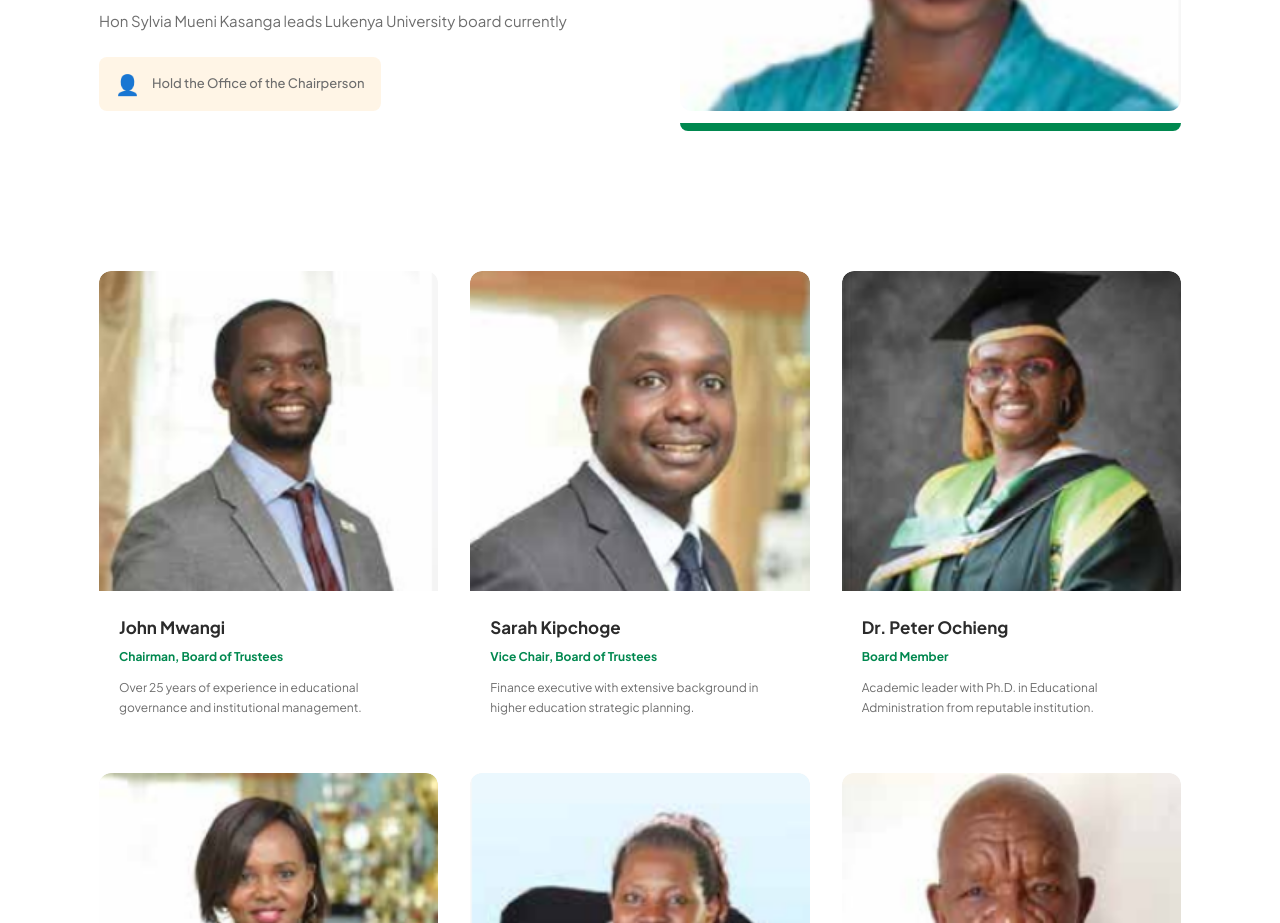
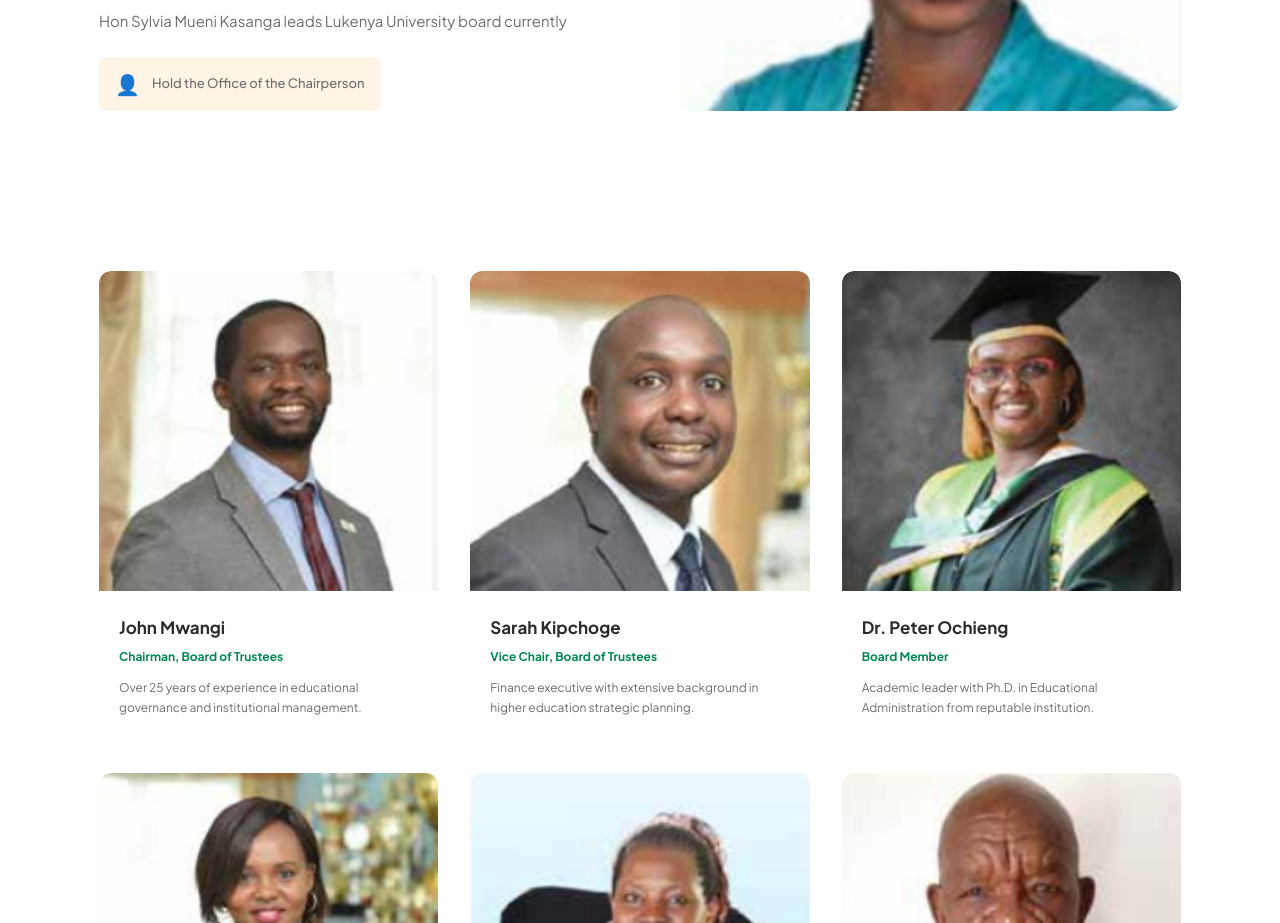
Before and after one commit to michaelmbugua-me/lukenya_uni, an Angular app: page /board-of-trustees in a window 1280 px wide. Shown: the part 2080-3003 px from the top of the page. Built offline with nearby package versions, Linux system fonts and the light colour scheme.

Commit message:
Working on the Board of Trustees Page

```diff
--- a/src/app/board-of-trustees/board-of-trustees.css
+++ b/src/app/board-of-trustees/board-of-trustees.css
@@ -235,16 +235,6 @@
   height: auto;
   display: block;
   border-radius: 12px;
-}
-
-.profile-accent {
-  position: absolute;
-  bottom: -20px;
-  left: 0;
-  right: 0;
-  height: 8px;
-  background: #00884f;
-  border-radius: 0 0 12px 12px;
 }
 
 .section-block {
--- a/src/app/board-of-trustees/board-of-trustees.html
+++ b/src/app/board-of-trustees/board-of-trustees.html
@@ -38,7 +38,6 @@
       </div>
       <div class="profile-image">
         <img src="/board_of_trustees/bot_1.png" alt="Chairperson portrait">
-        <div class="profile-accent"></div>
       </div>
     </div>
   </section>
```
